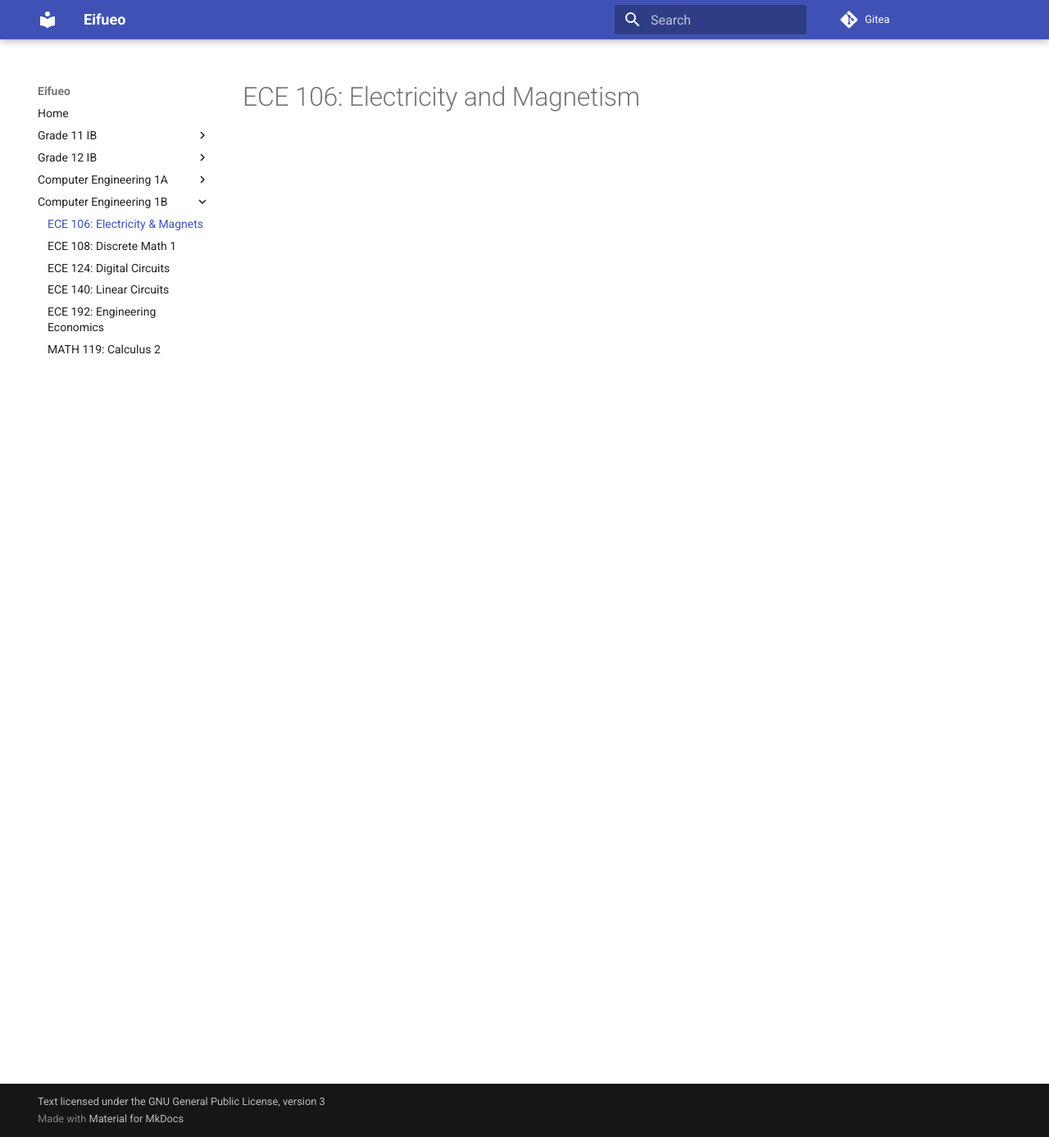
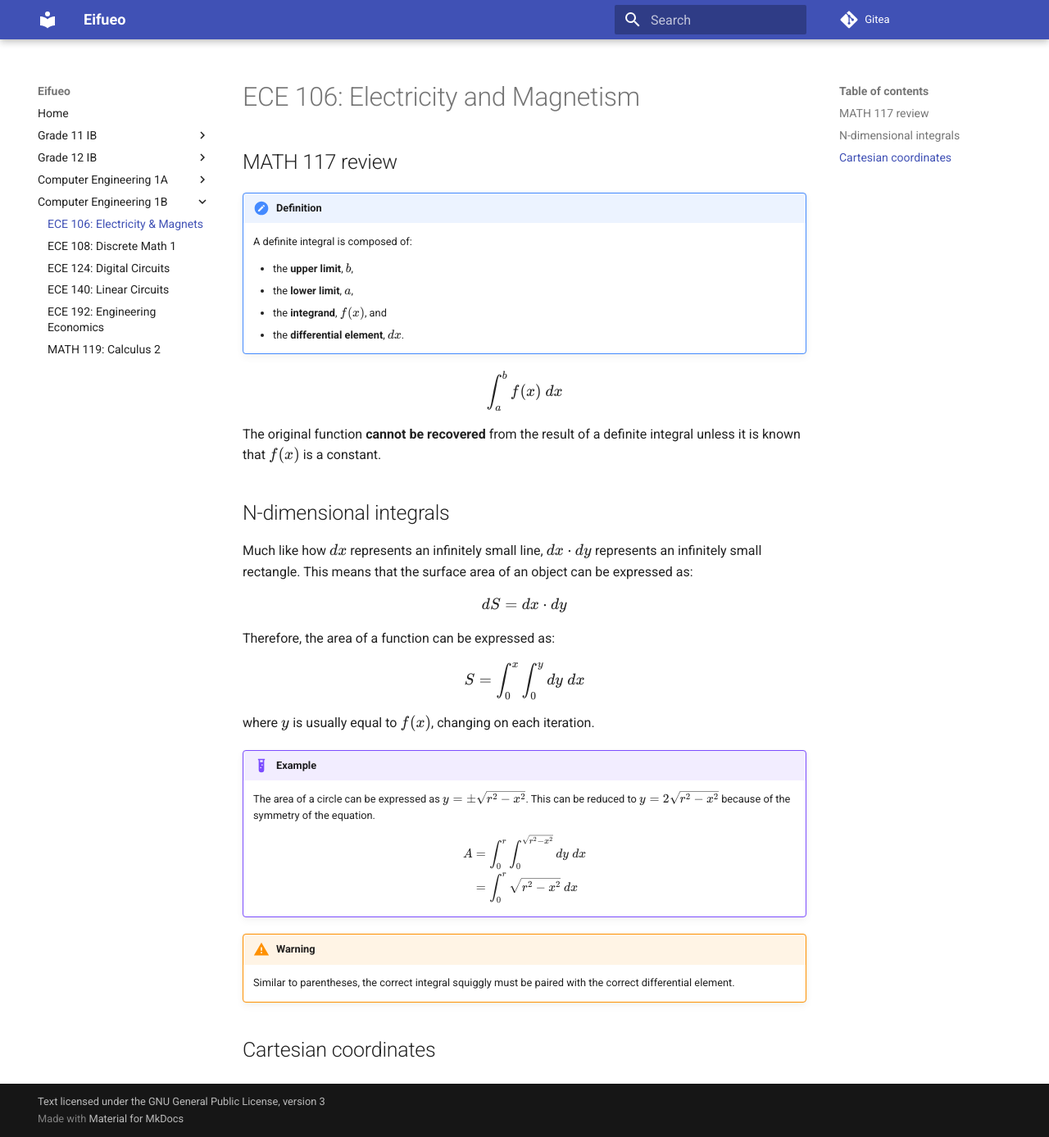
Before and after one commit to potatoeggy/eifueo, an MkDocs documentation site: the page built from docs/1b/ece106.md, in a window 1280 px wide and 1387 px high. Shown: the whole window at 82% size. Built offline with MkDocs 1.6.1 and Material for MkDocs 9.7.7, drawn with Linux system fonts in a browser that asks for light colours.

Commit message:
chore: add starter content

```diff
--- a/docs/1b/ece106.md
+++ b/docs/1b/ece106.md
@@ -1 +1,42 @@
 # ECE 106: Electricity and Magnetism
+
+## MATH 117 review
+
+!!! definition
+    A definite integral is composed of:
+
+    - the **upper limit**, $b$,
+    - the **lower limit**, $a$,
+    - the **integrand**, $f(x)$, and
+    - the **differential element**, $dx$.
+
+$$\int^b_a f(x)\ dx$$
+
+The original function **cannot be recovered** from the result of a definite integral unless it is known that $f(x)$ is a constant.
+
+## N-dimensional integrals
+
+Much like how $dx$ represents an infinitely small line, $dx\cdot dy$ represents an infinitely small rectangle. This means that the surface area of an object can be expressed as:
+
+$$dS=dx\cdot dy$$
+
+Therefore, the area of a function can be expressed as:
+
+$$S=\int^x_0\int^y_0 dy\ dx$$
+
+where $y$ is usually equal to $f(x)$, changing on each iteration.
+
+!!! example
+    The area of a circle can be expressed as $y=\pm\sqrt{r^2-x^2}$. This can be reduced to $y=2\sqrt{r^2-x^2}$ because of the symmetry of the equation.
+
+    $$
+    \begin{align*}
+    A&=\int^r_0\int^{\sqrt{r^2-x^2}}_0 dy\ dx \\
+    &=\int^r_0\sqrt{r^2-x^2}\ dx
+    \end{align*}
+    $$
+
+!!! warning
+    Similar to parentheses, the correct integral squiggly must be paired with the correct differential element.
+
+## Cartesian coordinates
```
Also changed, not shown: docs/1b/ece108.md (+2 -0 lines), docs/1b/ece140.md (added, +3 -0 lines), docs/1b/math119.md (+4 -0 lines).
